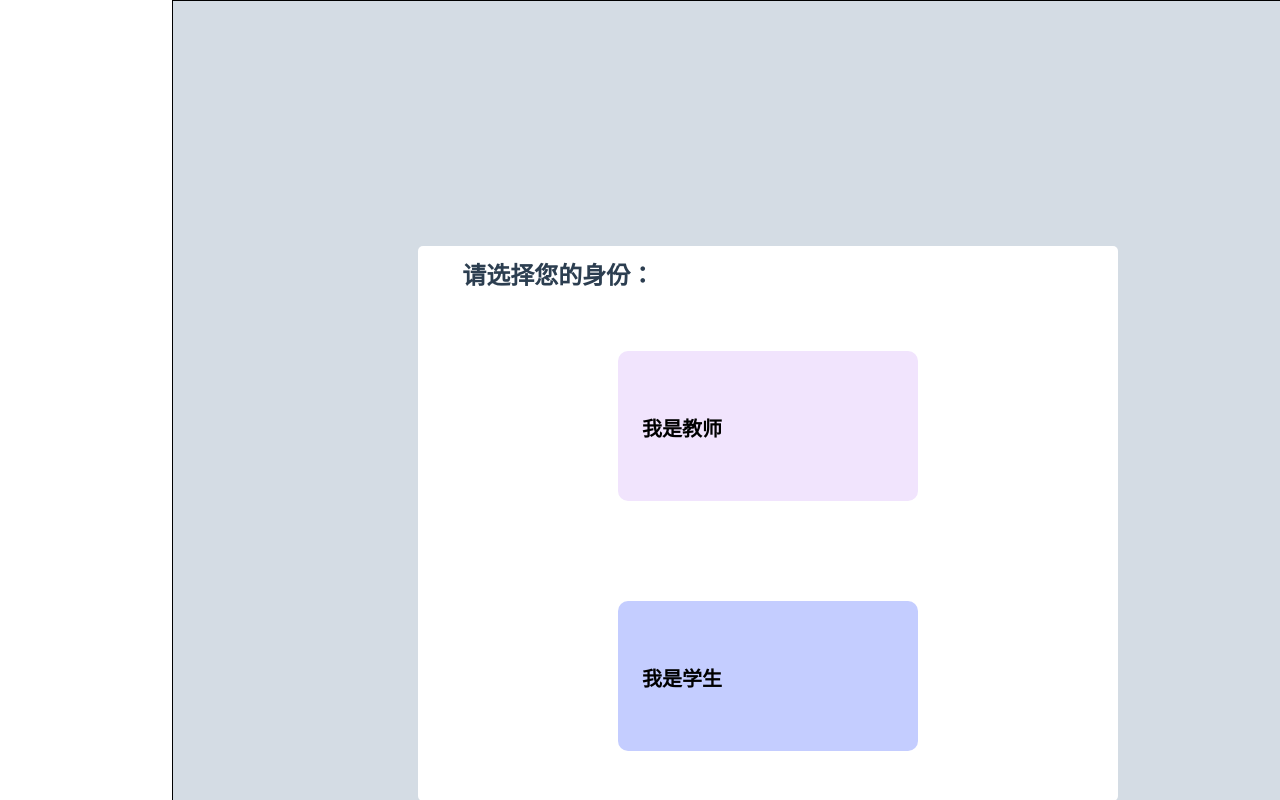
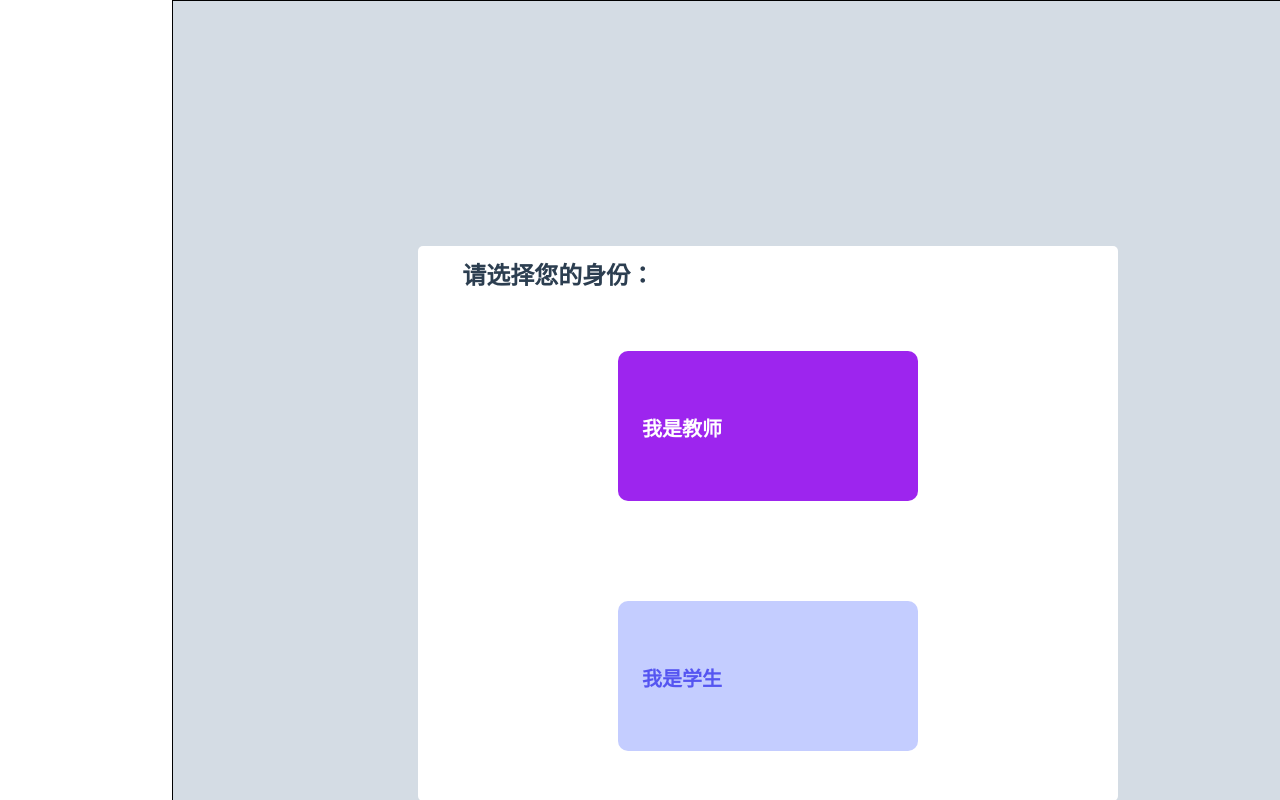
Before and after one commit to TYZhugo/ppxhb, a Vue app in the folder edusystem/: page /#/Login in a window 1280 px wide. In both pictures the pointer is over the button "我是教师". Shown: the top 800 px of the page. Built offline with nearby package versions, Linux system fonts and the light colour scheme.

Commit message:
新增二维码的区域

```diff
--- a/edusystem/src/components/Login.vue
+++ b/edusystem/src/components/Login.vue
@@ -28,6 +28,9 @@
             <br/>
             <button class="LoginButton" @click="login">登录</button>
             </div>
+           <div class="erweima">
+            二维码区
+           </div>
      </div>
   </div>
 </template>
@@ -142,8 +145,18 @@ button:hover{
 }
 .logbutton1{
     background-color: rgb(241, 228, 253);
+    color: rgb(141, 41, 207);
+}
+.logbutton1:hover{
+    color: white;
+    background-color: rgb(157, 37, 238);
 }
 .logbutton2{
     background-color: rgb(196, 205, 255);
+    color: rgb(85, 85, 241);
+}
+.logbutton2:hover{
+    color: white;
+    background-color:rgb(85, 85, 241) ;
 }
 </style>
```
